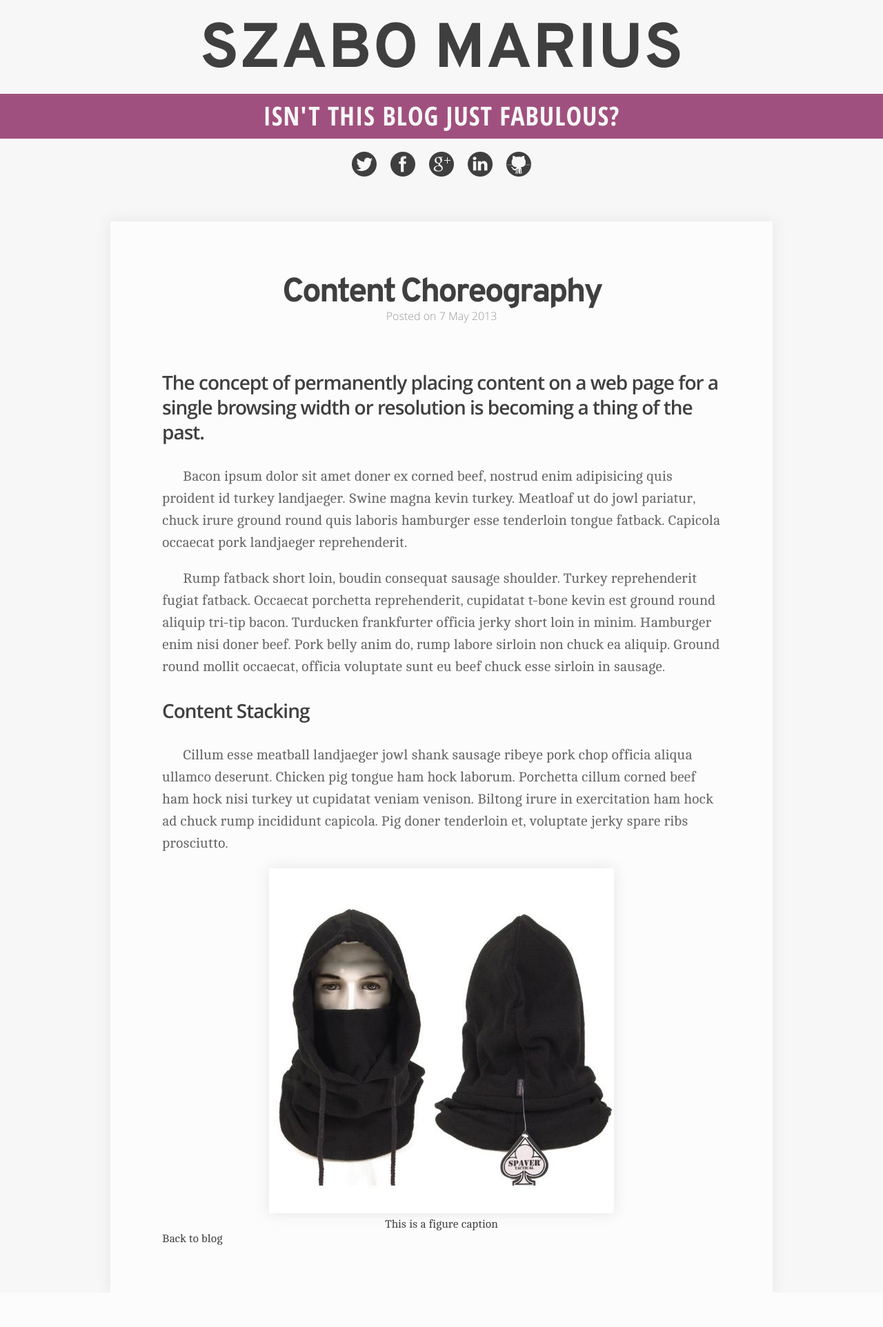
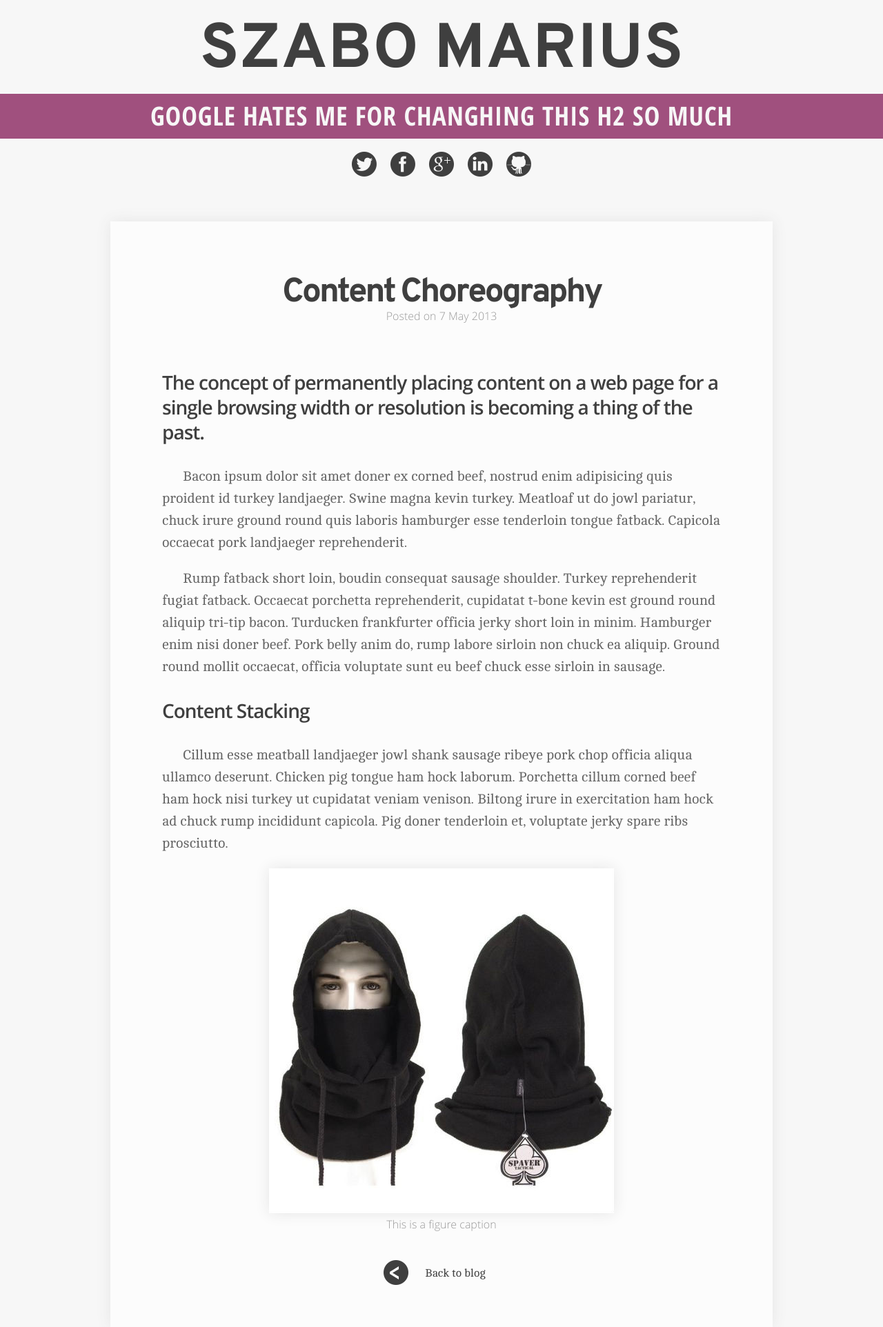
Before and after one commit to szabomarius/minimal-blog, a PHP site: page / in a window 1280 px wide. Shown: the whole page at 69% size. Before the commit the page ends 1864 px from the top, so only its background shows below. Run offline with PHP 8.4, Linux system fonts and the light colour scheme; some libraries are stand-ins or nearby versions.

Commit message:
Finished footer on article

```diff
--- a/css/styles.css
+++ b/css/styles.css
@@ -221,21 +221,22 @@ h2 {
 /* line 22, ../sass/partials/_typography.scss */
 .social_links {
   line-height: 100px;
+  color: blue;
 }
 
-/* line 27, ../sass/partials/_typography.scss */
+/* line 28, ../sass/partials/_typography.scss */
 .main-content {
   font-family: "Cambo", "Verdana", serif;
 }
-/* line 29, ../sass/partials/_typography.scss */
+/* line 30, ../sass/partials/_typography.scss */
 .main-content h1 {
   font-size: 3.0625em;
   line-height: 1.22449em;
   letter-spacing: -3px;
   font-weight: bold;
 }
-/* line 36, ../sass/partials/_typography.scss */
-.main-content header .post_date, .main-content header figcaption {
+/* line 37, ../sass/partials/_typography.scss */
+.main-content header span {
   font-family: "Open Sans", "Arial", sans-serif;
   font-size: 1em;
   font-weight: 100;
@@ -243,22 +244,26 @@ h2 {
   line-height: 0em;
   letter-spacing: 0px;
 }
-/* line 45, ../sass/partials/_typography.scss */
+/* line 46, ../sass/partials/_typography.scss */
 .main-content h2 {
   font-size: 1.75em;
   line-height: 1.28571em;
   letter-spacing: -1px;
 }
-/* line 50, ../sass/partials/_typography.scss */
+/* line 51, ../sass/partials/_typography.scss */
 .main-content p {
   text-indent: 1.5em;
   font-size: 1.25em;
   line-height: 1.6em;
   color: #666666;
 }
-/* line 56, ../sass/partials/_typography.scss */
+/* line 57, ../sass/partials/_typography.scss */
 .main-content figcaption {
-  padding: 5px 0px 5px 0px;
+  font-family: "Open Sans", "Arial", sans-serif;
+  font-size: 1em;
+  font-weight: 100;
+  color: #999999;
+  letter-spacing: 0px;
 }
 
 /* line 6, ../sass/partials/_layout.scss */
@@ -319,3 +324,24 @@ h2 {
   box-shadow: #e5e5e5 0px 0px 20px;
   max-width: 600px;
 }
+/* line 52, ../sass/partials/_layout.scss */
+.main-content figcaption {
+  padding: 5px 0px 5px 0px;
+}
+/* line 55, ../sass/partials/_layout.scss */
+.main-content footer {
+  text-align: center;
+  padding: 50px 0px 0px 0px;
+}
+/* line 58, ../sass/partials/_layout.scss */
+.main-content footer a {
+  background-color: red;
+  background: url('../img/back-icon.png?1394457272');
+  background-position: left 10px;
+  background-repeat: no-repeat;
+  padding: 20px 20px 20px 60px;
+}
+/* line 64, ../sass/partials/_layout.scss */
+.main-content footer a:hover {
+  color: #a0507e;
+}
--- a/index.php
+++ b/index.php
@@ -18,7 +18,7 @@
 <!-- ~~~~~~~~~~~~~~~~~~~~~~~~~~~~~~~~~~~~~~~~~~~~~~~~~~~~~~~ -->
 <header class="main_header">
 	<a href="#"><h1>Szabo Marius</h1></a>
-	<h2>Isn't this blog just fabulous?</h2>
+	<h2>Google hates me for changhing this h2 so much</h2>
 	<ul class="social_links">
 		<li data-tip="Twitter"><a href="https://twitter.com/" target="_blank">
 			<img src="img/social/twitter-icon.png"  title="Twitter" alt="Twitter profile" />
@@ -45,19 +45,19 @@
 	<article>
 		<header>
 			<h1>Content Choreography</h1>
-			<span class="post_date">Posted on 7 May 2013</span>
+			<span>Posted on 7 May 2013</span>
 		</header>
 		<h2>The concept of permanently placing content on a web page for a single browsing width or resolution is becoming a thing of the past.</h2>
 		<p>Bacon ipsum dolor sit amet doner ex corned beef, nostrud enim adipisicing quis proident id turkey landjaeger. Swine magna kevin turkey. Meatloaf ut do jowl pariatur, chuck irure ground round quis laboris hamburger esse tenderloin tongue fatback. Capicola occaecat pork landjaeger reprehenderit.</p>
 		<p>Rump fatback short loin, boudin consequat sausage shoulder. Turkey reprehenderit fugiat fatback. Occaecat porchetta reprehenderit, cupidatat t-bone kevin est ground round aliquip tri-tip bacon. Turducken frankfurter officia jerky short loin in minim. Hamburger enim nisi doner beef. Pork belly anim do, rump labore sirloin non chuck ea aliquip. Ground round mollit occaecat, officia voluptate sunt eu beef chuck esse sirloin in sausage.</p>
 		<h2>Content Stacking</h2>
-		<p>Cillum esse meatball landjaeger jowl shank sausage ribeye pork chop officia aliqua ullamco deserunt. Chicken pig tongue ham hock laborum. Porchetta cillum corned beef ham hock nisi turkey ut cupidatat veniam venison. Biltong irure in exercitation ham hock ad chuck rump incididunt capicola. Pig doner tenderloin et, voluptate jerky spare ribs prosciutto.</p>
+		<p class="test">Cillum esse meatball landjaeger jowl shank sausage ribeye pork chop officia aliqua ullamco deserunt. Chicken pig tongue ham hock laborum. Porchetta cillum corned beef ham hock nisi turkey ut cupidatat veniam venison. Biltong irure in exercitation ham hock ad chuck rump incididunt capicola. Pig doner tenderloin et, voluptate jerky spare ribs prosciutto.</p>
 		<figure>
 			<img src="img/mask.jpg" alt="picture of a mask" />
 			<figcaption>This is a figure caption</figcaption>
 		</figure>
 		<footer>
-			<a href="#">Back to blog</a>
+			<a class="back_button" href="#">Back to blog</a>
 		</footer>
 	</article> <!-- end of article blogpost -->
 	<section class="blogpost-comments">
--- a/js/custom.js
+++ b/js/custom.js
@@ -63,3 +63,12 @@ $(".social_links img").hover(
 		}
 	}
 );
+// Background Position Change for Back Button
+$(".back_button").hover(
+	function() {
+		$(this).css('background-position', 'left -46px');
+	},
+	function() {
+		$(this).css('background-position', 'left 10px');
+	}
+);
--- a/sass/partials/_layout.scss
+++ b/sass/partials/_layout.scss
@@ -49,4 +49,21 @@
         @include box-shadow ( $drop-shadow-color 0px 0px 20px );
         max-width: 600px;
     }
+    figcaption {
+        padding: 5px 0px 5px 0px;
+    }
+    footer {
+        text-align:center;
+        padding:50px 0px 0px 0px;
+        a {
+            background-color: red;
+            background: image-url('back-icon.png');
+            background-position: left 10px;
+            background-repeat: no-repeat;
+            padding: 20px 20px 20px 60px;
+            &:hover {
+                color: $main-color;
+            }
+        }
+    }
 }
--- a/sass/partials/_typography.scss
+++ b/sass/partials/_typography.scss
@@ -21,6 +21,7 @@
 }
 .social_links {
 	line-height:100px;
+	color:blue;
 }
 // CONTENT STYLES
 // ---------------------------------------------------------------
@@ -33,7 +34,7 @@
 		font-weight: bold;
 	}
 	header {
-		.post_date {
+		span {
 			font-family: $subheading-type;
 			font-size: $content_span_fs / $base-font-size *1em;
 			font-weight: 100;
@@ -54,7 +55,10 @@
 		color: $body-text-color;
 	}
 	figcaption {
-		@extend .post_date;
-		padding: 5px 0px 5px 0px;
+		font-family: $subheading-type;
+		font-size: $content_span_fs / $base-font-size *1em;
+		font-weight:100;
+		color: $post-date-color;
+		letter-spacing:0px;
 	}
 }
--- a/sass/partials/_variables.scss
+++ b/sass/partials/_variables.scss
@@ -27,6 +27,7 @@ $content_h2_lh: 36px;
 // Content paragraph
 $content_p_fs: 20px;
 $content_p_lh: 32px;
+
 // COLOR VARIABLES
 // ---------------------------------------------------------------
 $basic-text-color: #3f3f3f;
```
Also changed, not shown: img/back-icon.png (added).
